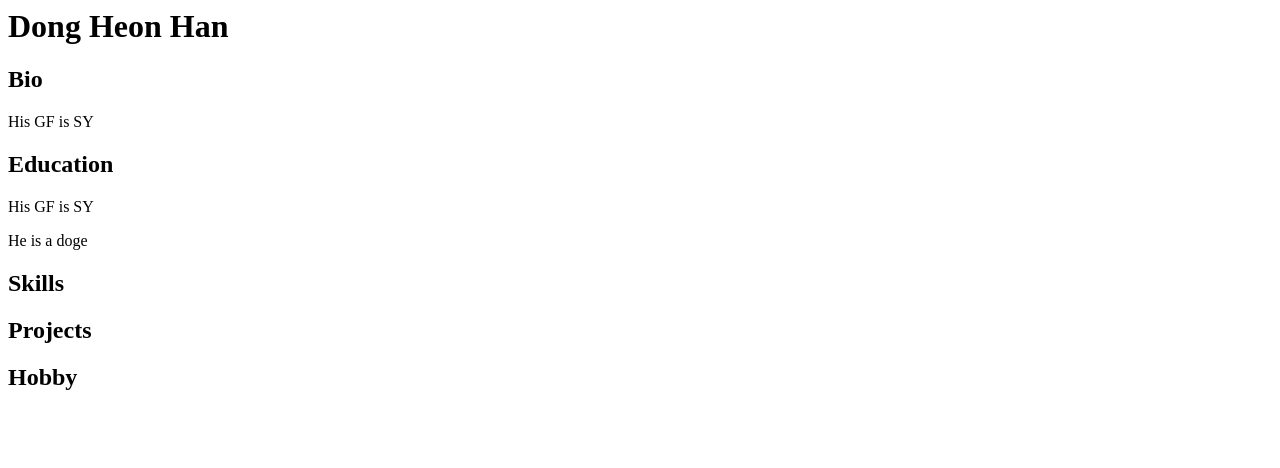
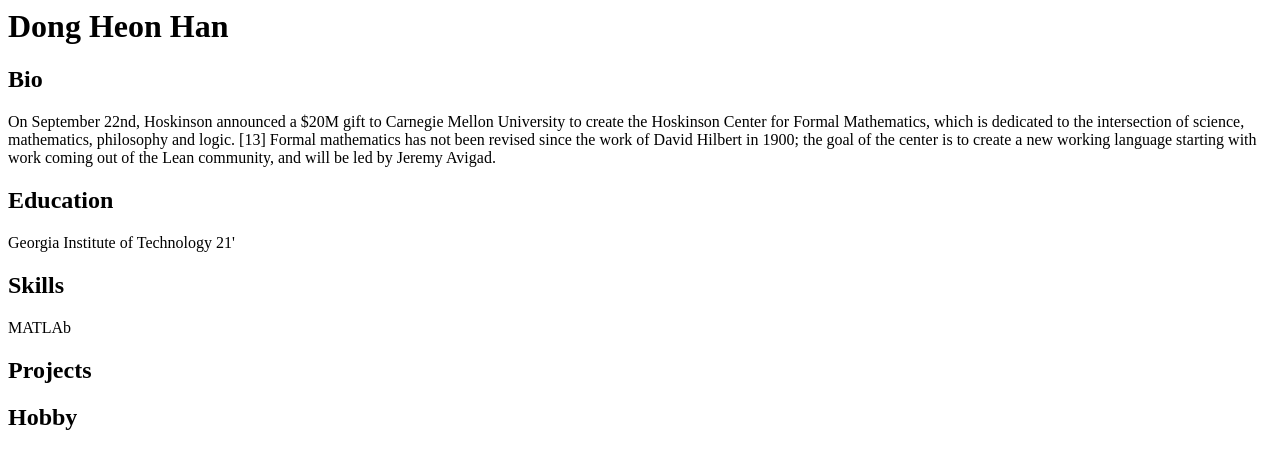
Before and after one commit to DongheonHan/websiteTest1, a plain HTML site: page index.html in a window 1280 px wide. Drawn offline with Linux system fonts and the light colour scheme.

Commit message:
sixthCommit

```diff
--- a/index.html
+++ b/index.html
@@ -8,11 +8,11 @@
 <body>
     <h1>Dong Heon Han</h1>
     <h2>Bio</h2>
-    <p>His GF is SY</p>
+    <p>On September 22nd, Hoskinson announced a $20M gift to Carnegie Mellon University to create the Hoskinson Center for Formal Mathematics, which is dedicated to the intersection of science, mathematics, philosophy and logic. [13] Formal mathematics has not been revised since the work of David Hilbert in 1900; the goal of the center is to create a new working language starting with work coming out of the Lean community, and will be led by Jeremy Avigad.</p>
     <h2>Education</h2>
-    <p>His GF is SY</p>
-    <p>He is a doge</p>
+    <p>Georgia Institute of Technology 21' </p>
     <h2>Skills</h2>
+    <p>MATLAb</p>
     <h2>Projects</h2>
     <h2>Hobby</h2>
 </body>
```
